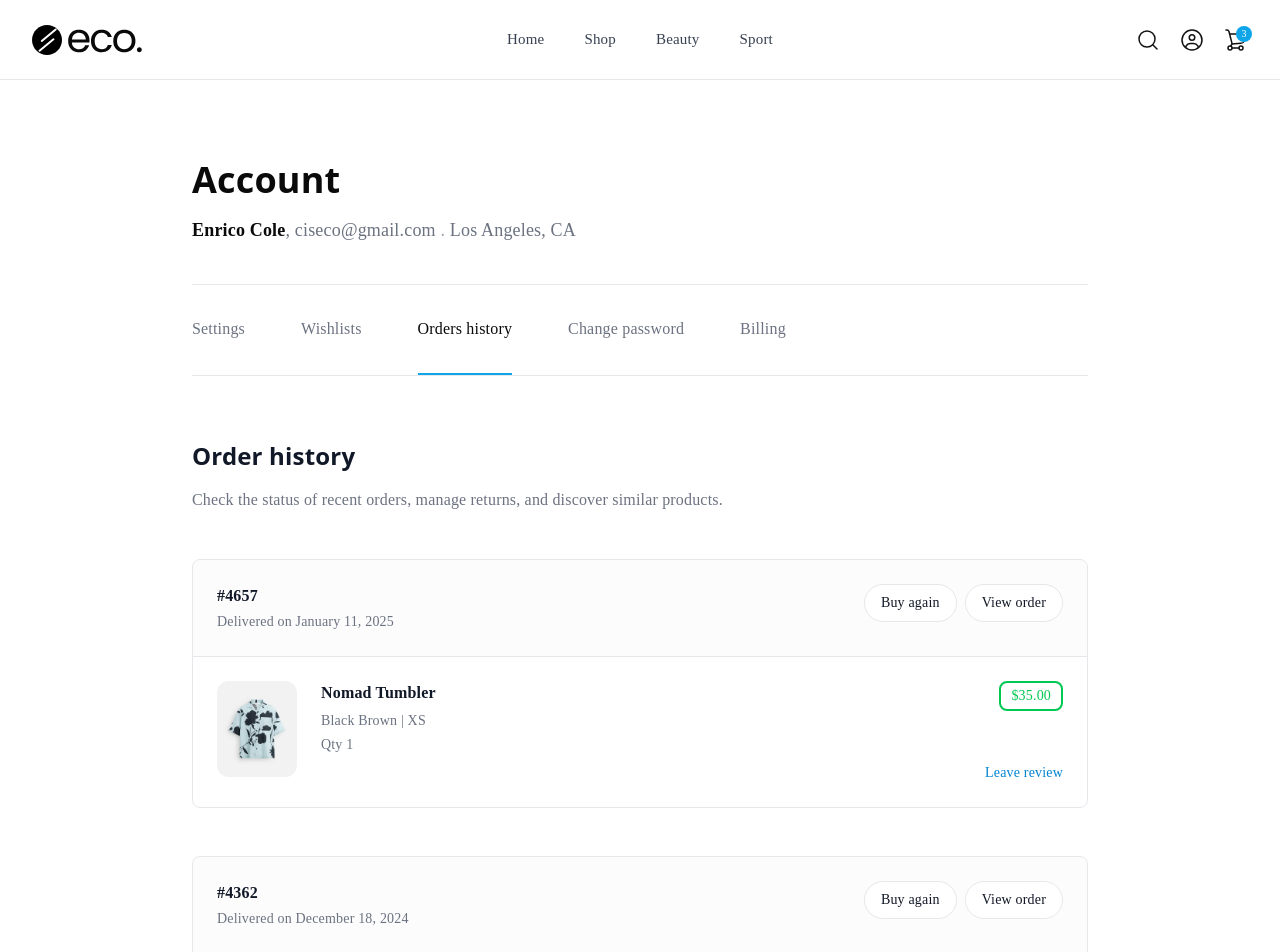
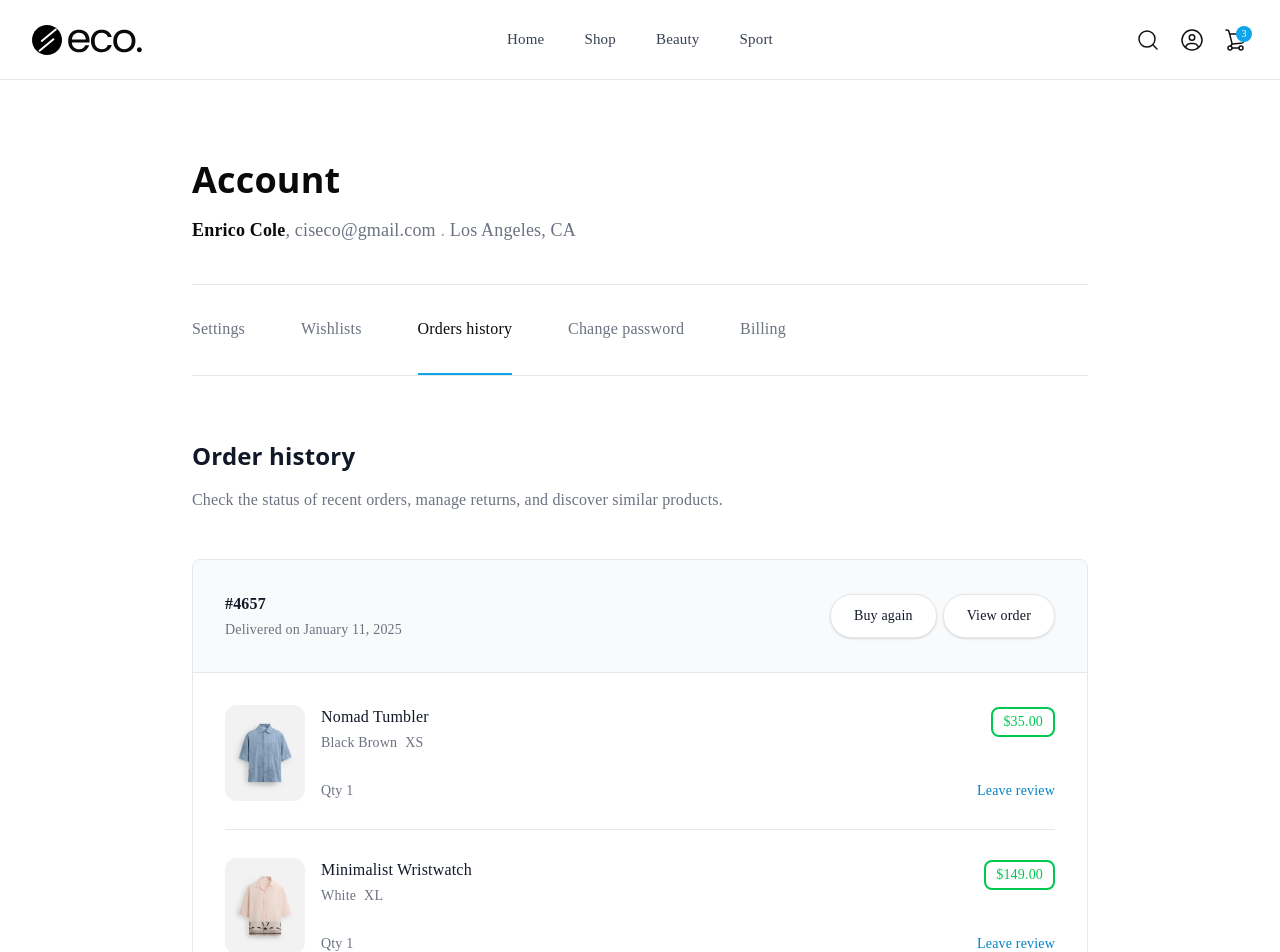
Before and after one commit to sagaralmad0202/eco, a React (Vite) app in the folder eccommerce/: page /orders in a window 1280 px wide. Shown: the top 952 px of the page. Built offline with nearby package versions, Linux system fonts and the light colour scheme.

Commit message:
account page is done

```diff
--- a/eccommerce/src/App.jsx
+++ b/eccommerce/src/App.jsx
@@ -57,7 +57,9 @@ function HomePage() {
 
   return (
     <div className="nc-PageHome2 relative">
-      <Header />
+      <div className="sticky top-0 z-50 border-b border-neutral-200 bg-white dark:border-neutral-800 dark:bg-neutral-900">
+        <Header />
+      </div>
       <HeroSection />
       <div className="relative container mx-auto px-[20px] sm:px-4 my-24 flex flex-col gap-y-24 lg:my-36 lg:gap-y-36">
         <SectionHowItWork />
--- a/eccommerce/src/index.css
+++ b/eccommerce/src/index.css
@@ -31,6 +31,7 @@
   --color-neutral-950: #0a0a0a;
   --color-white: #ffffff;
   --color-primary-500: #0ea5e9;
+  --color-primary-600: #0284c7;
 
   /* Premium Theme Variables */
   --bg-main: var(--color-white);
--- a/eccommerce/src/pages/Account.jsx
+++ b/eccommerce/src/pages/Account.jsx
@@ -120,23 +120,33 @@ const orderHistory = [
     items: [
       {
         name: "Nomad Tumbler",
-        variant: "Black Brown | XS",
+        variant: "Black Brown",
+        size: "XS",
         qty: 1,
         price: "35.00",
-        image: denimJacketImage,
+        image: silkDressImage,
+      },
+      {
+        name: "Minimalist Wristwatch",
+        variant: "White",
+        size: "XL",
+        qty: 1,
+        price: "149.00",
+        image: cashmereSweaterImage,
       },
     ],
   },
   {
-    id: "#4362",
-    date: "December 18, 2024",
+    id: "#4376",
+    date: "January 08, 2028",
     status: "Delivered",
     items: [
       {
-        name: "Leather Tote Bag",
-        variant: "Pink Yarrow | Medium",
+        name: "Nomad Tumbler",
+        variant: "Black",
+        size: "M",
         qty: 1,
-        price: "85.00",
+        price: "99.00",
         image: leatherToteImage,
       },
     ],
@@ -361,6 +371,87 @@ function PlaceholderPanel({ title, description }) {
     <div className="rounded-2xl border border-neutral-200 p-8 text-left dark:border-neutral-700">
       <h2 className="text-2xl font-semibold text-neutral-950 dark:text-neutral-50">{title}</h2>
       <p className="mt-3 max-w-2xl text-sm leading-6 text-neutral-500 dark:text-neutral-400">{description}</p>
+    </div>
+  );
+}
+
+function ChangePasswordPanel() {
+  return (
+    <div className="flex flex-col gap-y-10 text-left sm:gap-y-12">
+      <div>
+        <h1 className="text-2xl font-semibold text-neutral-900 dark:text-neutral-100">
+          Update your password
+        </h1>
+        <p className="mt-4 text-neutral-500 dark:text-neutral-400">
+          Update your password to keep your account secure.
+        </p>
+      </div>
+
+      <div className="w-full max-w-xl space-y-8">
+        <TextInput
+          label="Current password"
+          type="password"
+          name="current-password"
+          autoComplete="current-password"
+        />
+        <TextInput
+          label="New password"
+          type="password"
+          name="new-password"
+          autoComplete="new-password"
+        />
+        <TextInput
+          label="Confirm password"
+          type="password"
+          name="confirm-password"
+          autoComplete="new-password"
+        />
+
+        <button
+          type="button"
+          className="relative isolate inline-flex h-[46px] items-center justify-center gap-x-2 rounded-full border border-transparent bg-neutral-900 px-[23px] text-sm/6 font-medium text-white transition hover:bg-neutral-800 dark:bg-white dark:text-neutral-950 dark:hover:bg-neutral-200 cursor-pointer"
+        >
+          <span className="absolute left-1/2 top-1/2 size-[max(100%,2.75rem)] -translate-x-1/2 -translate-y-1/2" aria-hidden="true" />
+          Update password
+        </button>
+      </div>
+    </div>
+  );
+}
+
+function BillingPanel() {
+  return (
+    <div className="text-left">
+      <h1 className="text-2xl font-semibold text-neutral-900 dark:text-neutral-100">
+        Payments & payouts
+      </h1>
+      <p className="mt-4 text-neutral-500 dark:text-neutral-400">
+        Manage your payment methods and view your payout history.
+      </p>
+
+      <div className="mt-10 max-w-2xl space-y-6">
+        <p className="text-base leading-7 text-neutral-500 dark:text-neutral-400">
+          When you receive a payment for a order, we call that payment to you a
+          &ldquo;payout.&rdquo; Our secure payment system supports several payout methods,
+          which can be set up below. Go to FAQ.
+        </p>
+
+        <p className="text-base leading-7 text-neutral-500 dark:text-neutral-400">
+          To get paid, you need to set up a payout method releases payouts about 24 hours
+          after a guest&apos;s scheduled time. The time it takes for the funds to appear in your
+          account depends on your payout method.
+        </p>
+
+        <div className="pt-4">
+          <button
+            type="button"
+            className="relative isolate inline-flex h-[46px] items-center justify-center gap-x-2 rounded-full border border-transparent bg-neutral-900 px-[23px] text-sm/6 font-medium text-white transition hover:bg-neutral-800 dark:bg-white dark:text-neutral-950 dark:hover:bg-neutral-200 cursor-pointer"
+          >
+            <span className="absolute left-1/2 top-1/2 size-[max(100%,2.75rem)] -translate-x-1/2 -translate-y-1/2" aria-hidden="true" />
+            Add payout method
+          </button>
+        </div>
+      </div>
     </div>
   );
 }
@@ -659,26 +750,26 @@ function OrdersHistoryPanel() {
         {orderHistory.map((order) => (
           <div
             key={order.id}
-            className="z-0 overflow-hidden rounded-lg border border-neutral-200 dark:border-neutral-800 bg-white dark:bg-neutral-900"
+            className="z-0 overflow-hidden rounded-lg border border-neutral-200 dark:border-neutral-700 bg-white dark:bg-neutral-900"
           >
             {/* Order Header */}
-            <div className="flex flex-col sm:flex-row sm:items-start sm:justify-between p-6 gap-4 border-b border-neutral-200 dark:border-neutral-800 bg-neutral-50/50 dark:bg-neutral-800/20">
+            <div className="flex flex-col bg-neutral-50 p-4 sm:flex-row sm:items-center sm:justify-between sm:p-8 dark:bg-neutral-800/5">
               <div>
                 <h3 className="text-base font-semibold text-neutral-900 dark:text-neutral-100">{order.id}</h3>
                 <p className="text-sm text-neutral-500 dark:text-neutral-400 mt-1">
                   Delivered on {order.date}
                 </p>
               </div>
-              <div className="flex gap-2">
+              <div className="mt-3 flex gap-x-1.5 sm:mt-0">
                 <button
                   type="button"
-                  className="rounded-full border border-neutral-200 dark:border-neutral-700 bg-white dark:bg-neutral-800 px-4 py-2 text-sm font-medium text-neutral-900 dark:text-neutral-100 hover:bg-neutral-50 dark:hover:bg-neutral-700 transition-colors cursor-pointer"
+                  className="relative isolate inline-flex items-center justify-center gap-x-2 rounded-full border text-base/6 sm:text-sm/6 font-medium bg-white dark:bg-neutral-900 border-neutral-200 dark:border-neutral-700 text-neutral-900 dark:text-neutral-200 px-[15px] py-[9px] sm:px-[23px] hover:bg-neutral-50 dark:hover:bg-neutral-800 transition-colors shadow-sm cursor-pointer"
                 >
                   Buy again
                 </button>
                 <button
                   type="button"
-                  className="rounded-full border border-neutral-200 dark:border-neutral-700 bg-white dark:bg-neutral-800 px-4 py-2 text-sm font-medium text-neutral-900 dark:text-neutral-100 hover:bg-neutral-50 dark:hover:bg-neutral-700 transition-colors cursor-pointer"
+                  className="relative isolate inline-flex items-center justify-center gap-x-2 rounded-full border text-base/6 sm:text-sm/6 font-medium bg-white dark:bg-neutral-900 border-neutral-200 dark:border-neutral-700 text-neutral-900 dark:text-neutral-200 px-[15px] py-[9px] sm:px-[23px] hover:bg-neutral-50 dark:hover:bg-neutral-800 transition-colors shadow-sm cursor-pointer"
                 >
                   View order
                 </button>
@@ -686,44 +777,59 @@ function OrdersHistoryPanel() {
             </div>
 
             {/* Order Items */}
-            <div className="p-6 divide-y divide-neutral-200 dark:divide-neutral-800">
+            <div className="divide-y divide-neutral-200 dark:divide-neutral-700 border-t border-neutral-200 dark:border-neutral-700 p-2 sm:p-8">
               {order.items.map((item, idx) => (
                 <div
                   key={idx}
-                  className="flex gap-4 sm:gap-6 py-6 first:pt-0 last:pb-0"
+                  className="flex py-4 first:pt-0 last:pb-0 sm:py-7"
                 >
-                  <div className="relative w-20 h-24 shrink-0 overflow-hidden rounded-xl bg-neutral-100 dark:bg-neutral-800">
+                  {/* Product thumbnail */}
+                  <div className="relative h-24 w-16 sm:w-20 shrink-0 overflow-hidden rounded-xl bg-neutral-100 dark:bg-neutral-800">
                     <img
                       src={item.image}
                       alt={item.name}
                       className="h-full w-full object-cover object-center"
                     />
                   </div>
-                  <div className="flex-1 flex flex-col justify-between">
-                    <div className="flex justify-between items-start">
+
+                  {/* Product details */}
+                  <div className="ml-4 flex flex-1 flex-col">
                     <div>
-                        <h4 className="text-base font-semibold text-neutral-900 dark:text-neutral-100">
+                      <div className="flex justify-between">
+                        <div>
+                          <h3 className="line-clamp-1 text-base font-medium text-neutral-900 dark:text-neutral-100">
                             {item.name}
-                        </h4>
-                        <p className="mt-1.5 text-sm text-neutral-500 dark:text-neutral-400">
+                          </h3>
+                          <p className="mt-1 text-sm text-neutral-500 dark:text-neutral-400">
                             {item.variant}
-                        </p>
-                        <p className="mt-1 text-sm text-neutral-500 dark:text-neutral-400">
-                          Qty {item.qty}
+                            {item.size && (
+                              <span className="ml-2">
+                                {item.size}
+                              </span>
+                            )}
                           </p>
                         </div>
-                      <div className="flex items-center rounded-lg border-2 border-green-500 px-2 py-1 text-sm font-medium md:px-2.5 md:py-1.5 text-green-500">
+                        <div className="mt-0.5">
+                          <div className="flex items-center rounded-lg border-2 border-green-500 py-1 px-2 md:py-1.5 md:px-2.5 text-sm font-medium text-green-500">
                             <span className="leading-none">${item.price}</span>
                           </div>
                         </div>
-                    <div className="flex justify-end mt-2">
+                      </div>
+                    </div>
+
+                    <div className="flex flex-1 items-end justify-between text-sm">
+                      <p className="text-neutral-500 dark:text-neutral-400">
+                        Qty {item.qty}
+                      </p>
+                      <div className="flex">
                         <a
-                        href="#"
-                        onClick={(e) => e.preventDefault()}
-                        className="text-sm font-medium text-sky-600 hover:text-sky-500 hover:underline"
+                          href={`/products/${item.name.toLowerCase().replace(/ /g, "-")}`}
+                          className="font-medium no-underline transition-all"
+                          style={{ color: "#0284C7" }}
                         >
                           Leave review
                         </a>
+                      </div>
                     </div>
                   </div>
                 </div>
@@ -913,17 +1019,11 @@ export default function Account({ initialTab = "Settings" }) {
           ) : null}
 
           {activeTab === "Change password" ? (
-            <PlaceholderPanel
-              title="Change password"
-              description="Password update controls will appear here."
-            />
+            <ChangePasswordPanel />
           ) : null}
 
           {activeTab === "Billing" ? (
-            <PlaceholderPanel
-              title="Billing"
-              description="Saved payment methods, billing addresses, and invoices will appear here."
-            />
+            <BillingPanel />
           ) : null}
         </div>
       </main>
```
Lines whose indentation alone changed are shown as unchanged.
